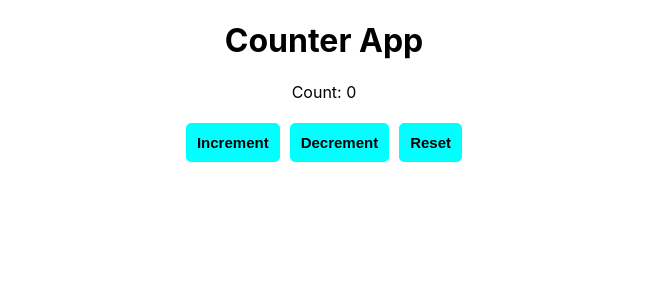
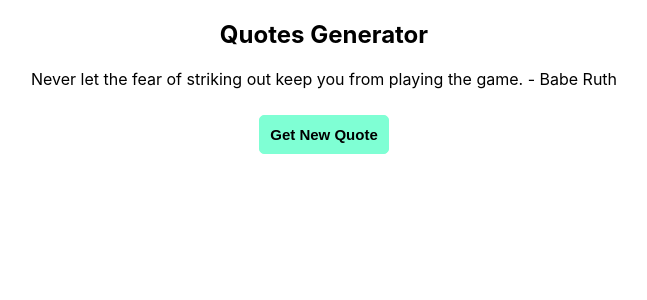
Before and after one commit to shreyaskraleti/React-files, a React (Create React App) app: page / in a window 1280 px wide. Shown: the top 300 px of the page, without its empty margins (316-963 px from the left). Built offline with nearby package versions, Linux system fonts and the light colour scheme.

Commit message:
quote generator files added

```diff
--- a/src/App.css
+++ b/src/App.css
@@ -42,7 +42,7 @@
   font-size: xx-large;
   color: black;
   background-color: chartreuse;
-} */
+}
 
 .App {
   text-align: center;
@@ -51,10 +51,27 @@
 button {
   cursor: pointer;
   background-color: aqua;
-  padding: 10px;
+  padding: 8px;
   margin: 5px;
   border: 1px solid aqua;
   border-radius: 5px;
   font-size: 15px;
   font-weight: bold;
+} */
+
+.App {
+  text-align: center;
+  margin: 10px;
 }
+
+button {
+  cursor: pointer;
+  background-color: aquamarine;
+  color: black;
+  font-size: 15px;
+  font-weight: bold;
+  padding: 10px;
+  border: 1px solid aquamarine;
+  border-radius: 5px;
+  margin: 10px;
+}
--- a/src/App.js
+++ b/src/App.js
@@ -1,4 +1,6 @@
 import React from "react";
+import './App.css';
+import Quotes from "./Components/Quotes";
 //  { BrowserRouter as Router, Route, Routes} from 'react-router-dom';
 // import Header from "./Components/Header";
 // import MainContent from "./Components/MainContent";
@@ -6,8 +8,7 @@ import React from "react";
 // import Pages from "./Components/Pages";
 // import Blogs from "./Components/Blogs";
 // import Support from "./Components/Support";
-import './App.css';
-import Counters from "./Components/Counters";
+// Counters from "./Components/Counters";
 
 // import MobileList from "./Components/MobileList";
 // import LaptopList from "./Components/LaptopList";
@@ -25,8 +26,9 @@ import Counters from "./Components/Counters";
 function App() {
   return(
     <div className="App">
-      <h1>Counter App</h1>
-      <Counters />
+      <h2>Quotes Generator</h2>
+      <Quotes />
+
 
       </div>
 
@@ -67,4 +69,6 @@ export default App;
       </Routes>
       </Router>
 
+      <Counters />
+
     */
--- /dev/null
+++ b/src/Components/Quotes.js
@@ -0,0 +1,29 @@
+import React, {useState} from 'react';
+const quotes = [
+    "Never let the fear of striking out keep you from playing the game. - Babe Ruth",
+    "Don’t settle for what life gives you; make life better and build something. - Ashton Kutcher",
+    "The only way to do great work is to love what you do. - Steve Jobs",
+    "The best way to predict your future is to create it. - Abraham Lincoln",
+    "If you want to live a happy life, tie it to a goal, not to people or things. - Albert Einstein",
+    "Your time is limited, dont waste it living someone else's life. - Steve Jobs",
+    "If you look at what you have in life, you'll always have more. - Oprah Winfrey",
+];
+
+function Quotes() {
+    const[quote, setQuote] = useState(quotes[0]);
+
+
+const getNewQuote = () => {
+    const randomIndex = Math.floor(Math.random() * quotes.length);
+    setQuote(quotes[randomIndex]);
+};
+
+return (
+    <div>
+        <p>{quote}</p>
+        <button onClick={getNewQuote}>Get New Quote</button>
+    </div>
+);
+}
+
+export default Quotes;
```
Also changed, not shown: src/Components/Form.js (added, +24 -0 lines).
